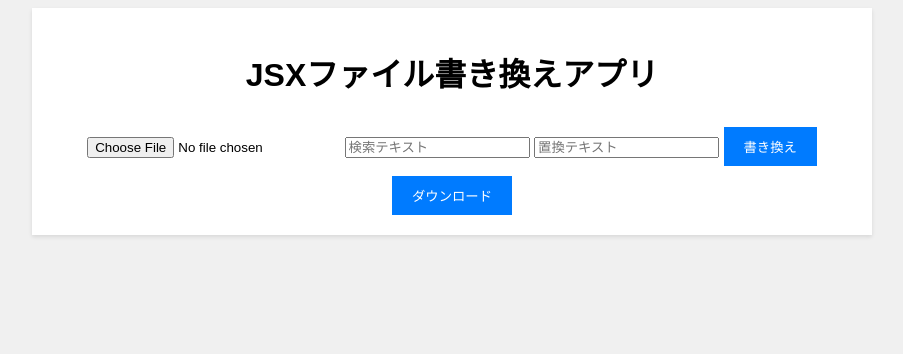
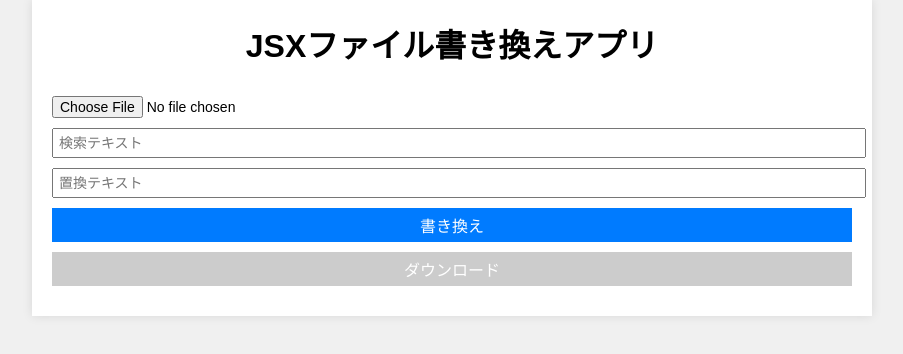
Before and after one commit to sat0atsu/-, a plain HTML site: page index.html in a window 1280 px wide. Shown: the whole page, without its empty margins (188-1091 px from the left). Drawn offline with Linux system fonts and the light colour scheme.

Commit message:
Update styles.css

```diff
--- a/styles.css
+++ b/styles.css
@@ -1,6 +1,8 @@
 body {
     font-family: Arial, sans-serif;
     background-color: #f0f0f0;
+    margin: 0;
+    padding: 0;
 }
 
 .container {
@@ -8,24 +10,37 @@ body {
     margin: 0 auto;
     padding: 20px;
     background-color: #ffffff;
-    box-shadow: 0 2px 4px rgba(0, 0, 0, 0.1);
-    text-align: center;
+    box-shadow: 0 0 10px rgba(0, 0, 0, 0.1);
 }
 
-textarea {
+h1 {
+    text-align: center;
+    margin-top: 0;
+    margin-bottom: 30px;
+}
+
+input[type="file"],
+input[type="text"],
+button {
+    display: block;
     width: 100%;
-    resize: none;
+    margin-bottom: 10px;
+    padding: 5px;
+    font-size: 14px;
+}
+
+input[type="file"] {
+    padding: 0;
 }
 
 button {
-    margin-top: 10px;
-    padding: 10px 20px;
+    cursor: pointer;
     background-color: #007bff;
+    border: 0;
     color: #ffffff;
-    border: none;
-    cursor: pointer;
+    font-size: 16px;
 }
 
-button:hover {
-    background-color: #0056b3;
+button:disabled {
+    background-color: #cccccc;
 }
```
